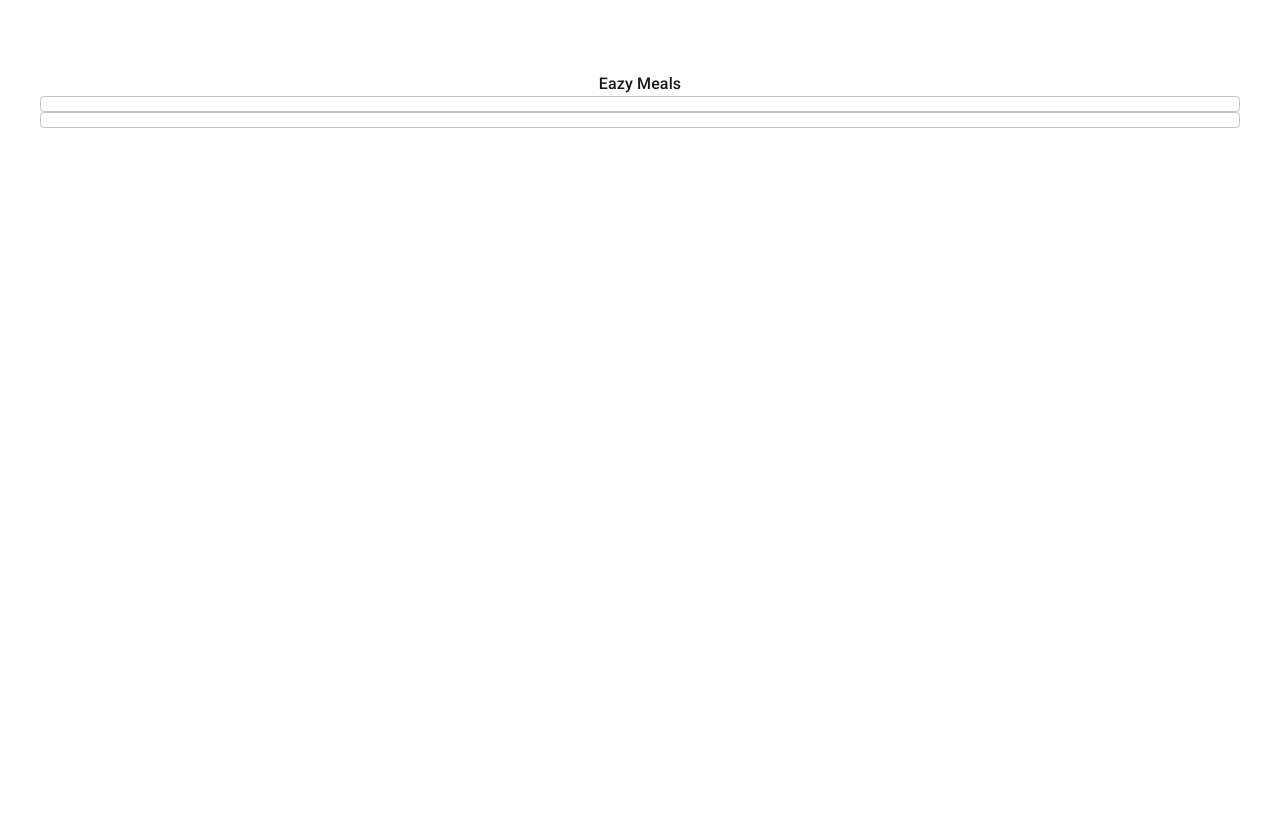
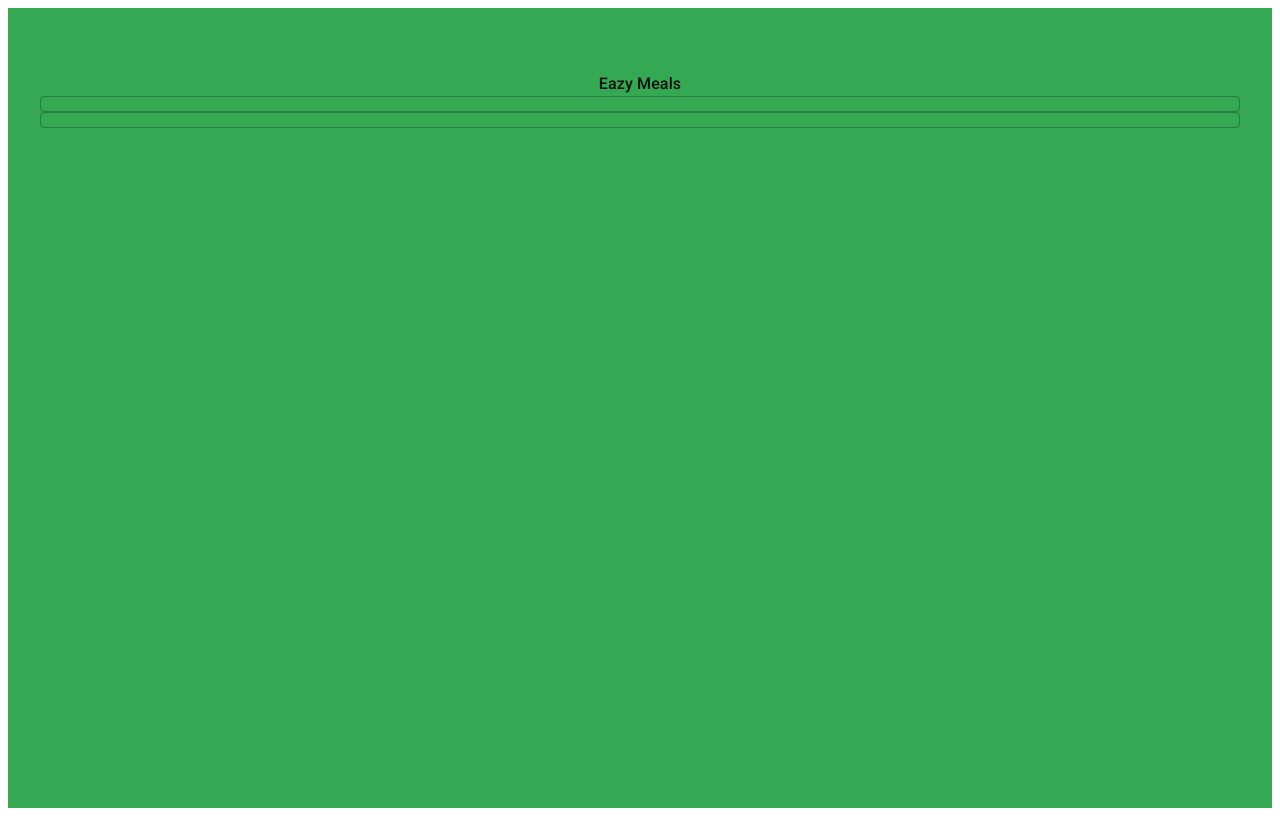
Before and after one commit to TeamEazyMeals/eazy-meals, a React (Create React App) app: page / in a window 1280 px wide. Built offline with nearby package versions, Linux system fonts and the light colour scheme; what gotrue-js, web-push would draw is missing.

Commit message:
Busy adding css on our HomePage

```diff
--- a/src/views/HomePages/HomePage.jsx
+++ b/src/views/HomePages/HomePage.jsx
@@ -7,7 +7,7 @@ import { Button } from "../../components/Button/Button";
 
 const Base = styled.div`
   min-height: 100vh;
-  /* background: ${tokens.shades.green.solid}; */
+  background: ${tokens.shades.green.solid};
   display: flex;
   flex-direction: column;
   padding: ${tokens.spacing.xl} ${tokens.spacing.l};
```
